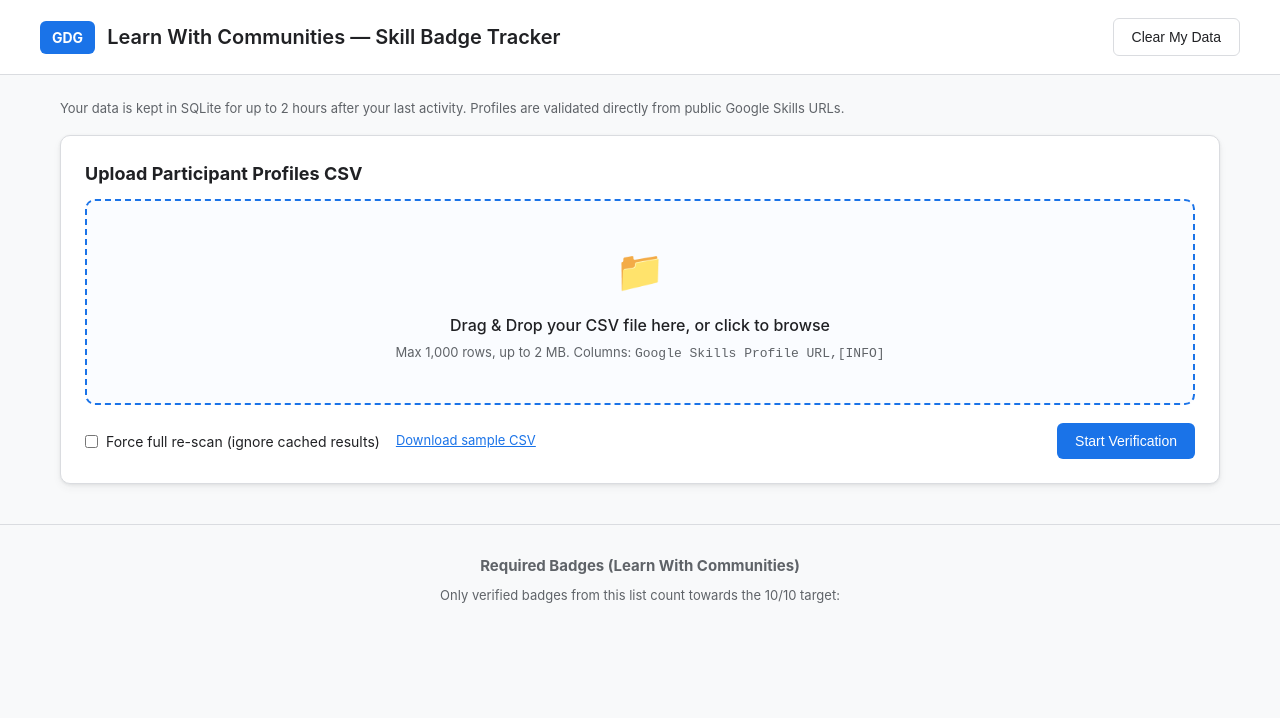
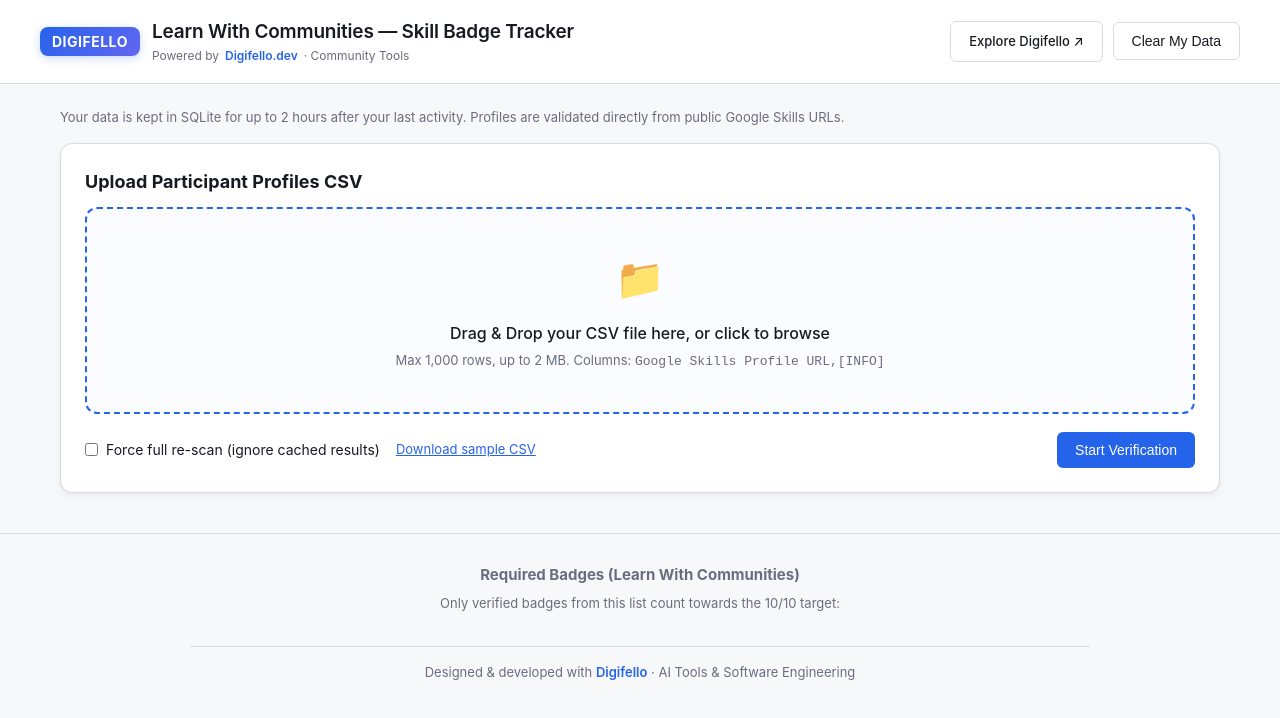
Before and after one commit to Mitul0000/Google-Skills-tracker, a plain HTML site: page app/static/index.html in a window 1280 px wide. Drawn offline with Linux system fonts and the light colour scheme; no server answers.

Commit message:
Integrate Digifello branding and color theme

```diff
--- a/app/static/index.html
+++ b/app/static/index.html
@@ -10,10 +10,18 @@
   <header>
     <div class="header-container">
       <div class="logo-area">
-        <span class="logo-badge">GDG</span>
-        <h1>Learn With Communities — Skill Badge Tracker</h1>
+        <a href="https://digifello.dev" target="_blank" rel="noopener noreferrer" style="text-decoration: none;">
+          <span class="logo-badge">DIGIFELLO</span>
+        </a>
+        <div>
+          <h1>Learn With Communities — Skill Badge Tracker</h1>
+          <div class="brand-byline">
+            Powered by <a href="https://digifello.dev" target="_blank" rel="noopener noreferrer" class="brand-link">Digifello.dev</a> · Community Tools
+          </div>
+        </div>
       </div>
-      <div>
+      <div style="display: flex; gap: 10px; align-items: center;">
+        <a href="https://digifello.dev" target="_blank" rel="noopener noreferrer" class="btn btn-secondary" style="font-size: 13px; text-decoration: none;">Explore Digifello ↗</a>
         <button id="clear-data-btn" class="btn btn-secondary" title="Delete all session data immediately">Clear My Data</button>
       </div>
     </div>
@@ -169,7 +177,10 @@
     <div style="max-width: 900px; margin: 0 auto;">
       <h3 style="font-size: 15px; margin-bottom: 8px;" id="campaign-title">Required Badges (Learn With Communities)</h3>
       <p style="margin-bottom: 12px;">Only verified badges from this list count towards the 10/10 target:</p>
-      <div id="badges-footer-list" style="display: flex; flex-wrap: wrap; justify-content: center; gap: 6px;"></div>
+      <div id="badges-footer-list" style="display: flex; flex-wrap: wrap; justify-content: center; gap: 6px; margin-bottom: 20px;"></div>
+      <div style="padding-top: 16px; border-top: 1px solid var(--border-color); font-size: 13px;">
+        Designed & developed with <a href="https://digifello.dev" target="_blank" rel="noopener noreferrer" class="brand-link">Digifello</a> · AI Tools & Software Engineering
+      </div>
     </div>
   </footer>
 
--- a/app/static/styles.css
+++ b/app/static/styles.css
@@ -1,33 +1,35 @@
 :root {
-  --primary: #1a73e8;
-  --primary-hover: #1557b0;
-  --bg-color: #f8f9fa;
+  --primary: #2563eb;
+  --primary-hover: #1d4ed8;
+  --bg-color: #f7f8fa;
   --card-bg: #ffffff;
-  --text-main: #202124;
-  --text-muted: #5f6368;
-  --border-color: #dadce0;
+  --text-main: #181a21;
+  --text-muted: #686e7e;
+  --border-color: #d8dbe4;
   --success: #1e8e3e;
-  --warning: #f9ab00;
-  --error: #d93025;
-  --private-color: #7b1fa2;
-  --radius: 10px;
-  --shadow: 0 1px 3px rgba(60,64,67,0.1), 0 4px 8px rgba(60,64,67,0.05);
+  --warning: #f59e0b;
+  --error: #e11d48;
+  --private-color: #8b5cf6;
+  --digifello-accent: #2563eb;
+  --radius: 12px;
+  --shadow: 0 1px 3px rgba(0,0,0,0.05), 0 4px 12px rgba(0,0,0,0.03);
 }
 
 @media (prefers-color-scheme: dark) {
   :root {
-    --primary: #8ab4f8;
-    --primary-hover: #aecbfa;
-    --bg-color: #202124;
-    --card-bg: #292a2d;
-    --text-main: #e8eaed;
-    --text-muted: #9aa0a6;
-    --border-color: #3c4043;
-    --success: #81c995;
-    --warning: #fdd663;
-    --error: #f28b82;
-    --private-color: #d7aefb;
-    --shadow: 0 1px 3px rgba(0,0,0,0.3);
+    --primary: #3b9eff;
+    --primary-hover: #298beb;
+    --bg-color: #1f2028;
+    --card-bg: #262833;
+    --text-main: #f4f5f7;
+    --text-muted: #9a9fb0;
+    --border-color: #3d4050;
+    --success: #34d399;
+    --warning: #fbbf24;
+    --error: #fb7185;
+    --private-color: #c084fc;
+    --digifello-accent: #3b9eff;
+    --shadow: 0 4px 20px rgba(0,0,0,0.3);
   }
 }
 
@@ -66,17 +68,40 @@ header {
 }
 
 .logo-badge {
-  background: var(--primary);
+  background: linear-gradient(135deg, var(--primary), #6366f1);
   color: #fff;
   font-weight: 700;
   padding: 6px 12px;
-  border-radius: 6px;
+  border-radius: 8px;
   font-size: 14px;
+  letter-spacing: 0.5px;
+  box-shadow: 0 2px 8px rgba(37, 99, 235, 0.25);
+}
+
+.brand-byline {
+  font-size: 12px;
+  color: var(--text-muted);
+  display: flex;
+  align-items: center;
+  gap: 6px;
+}
+
+.brand-link {
+  color: var(--primary);
+  text-decoration: none;
+  font-weight: 600;
+  transition: opacity 0.2s;
+}
+
+.brand-link:hover {
+  text-decoration: underline;
+  opacity: 0.9;
 }
 
 h1 {
-  font-size: 20px;
+  font-size: 19px;
   font-weight: 600;
+  letter-spacing: -0.2px;
 }
 
 .container {
```
